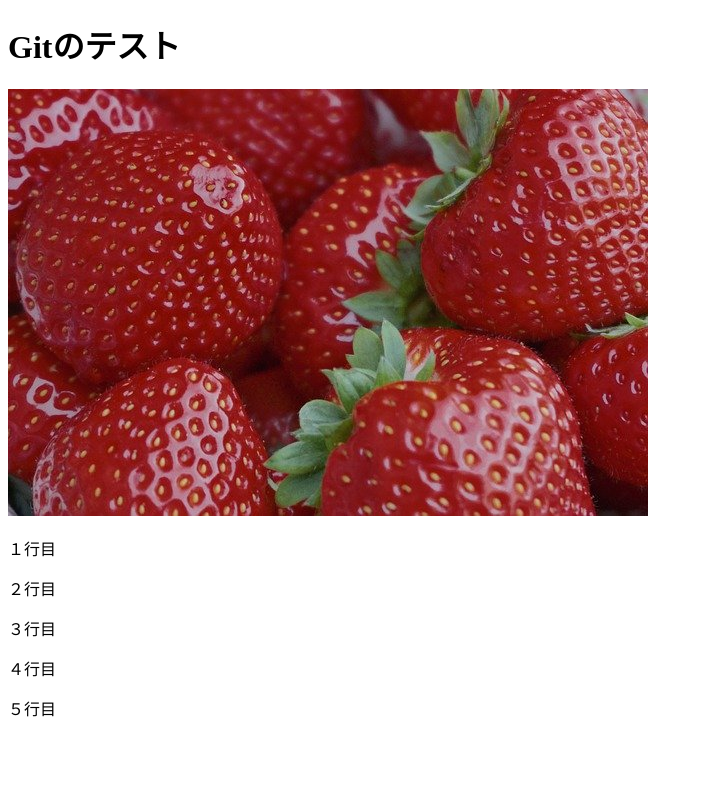
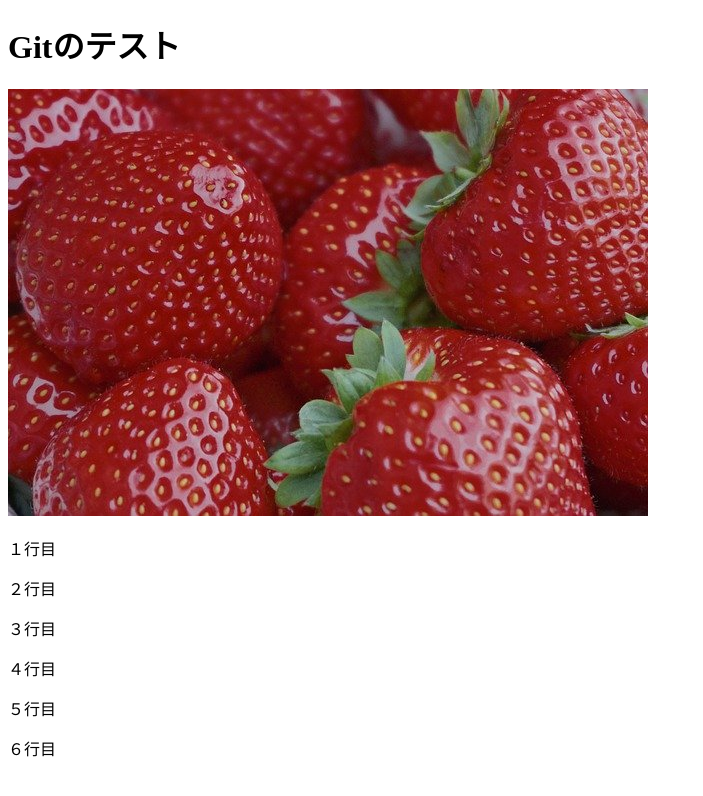
Before and after one commit to miraino-sakagami-tadashi/work-test, a plain HTML site: page index.html in a window 1280 px wide. Shown: the whole page, without its empty margins (0-703 px from the left). Drawn offline with Linux system fonts and the light colour scheme.

Commit message:
Update index.html
６行目を追加

```diff
--- a/index.html
+++ b/index.html
@@ -14,5 +14,6 @@
     <p>３行目</p>
     <p>４行目</p>
     <p>５行目</p>
+    <p>６行目</p>
 </body>
 </html>
```
